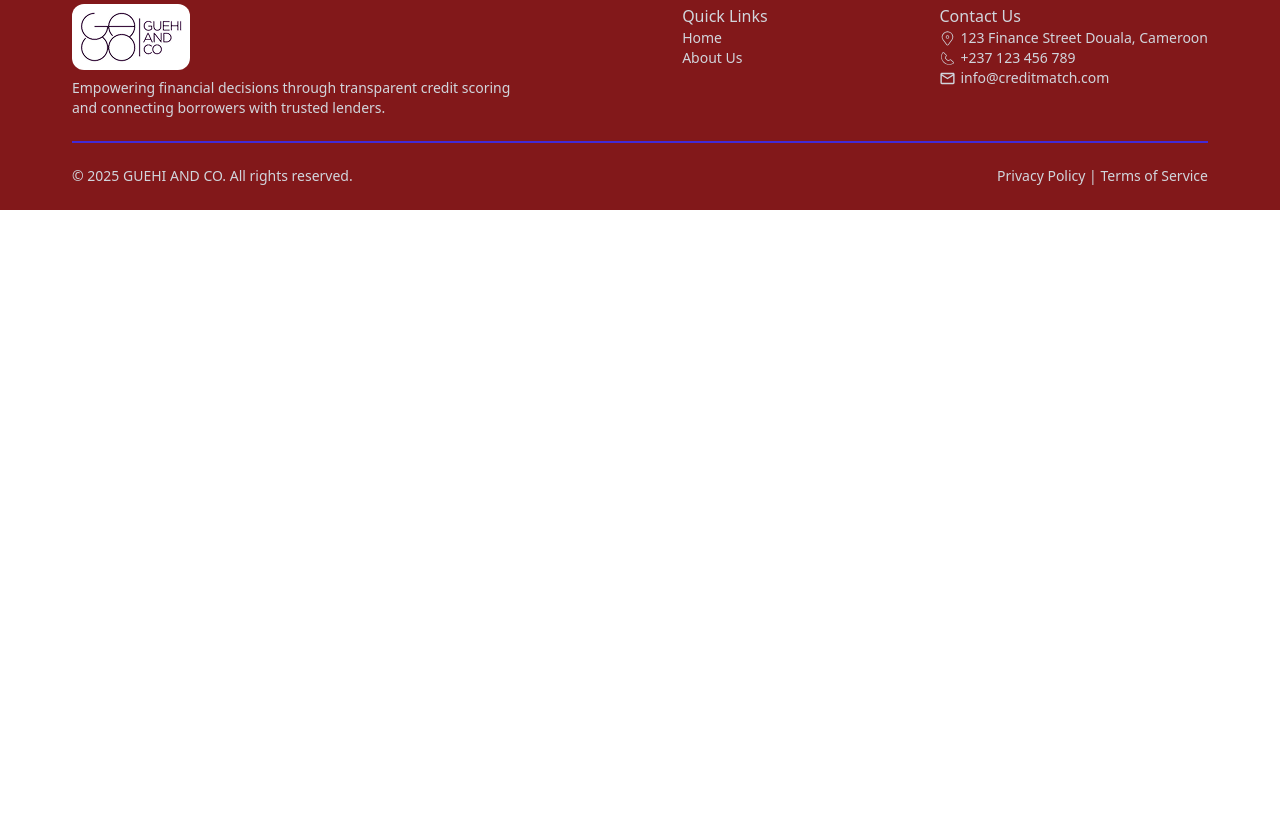
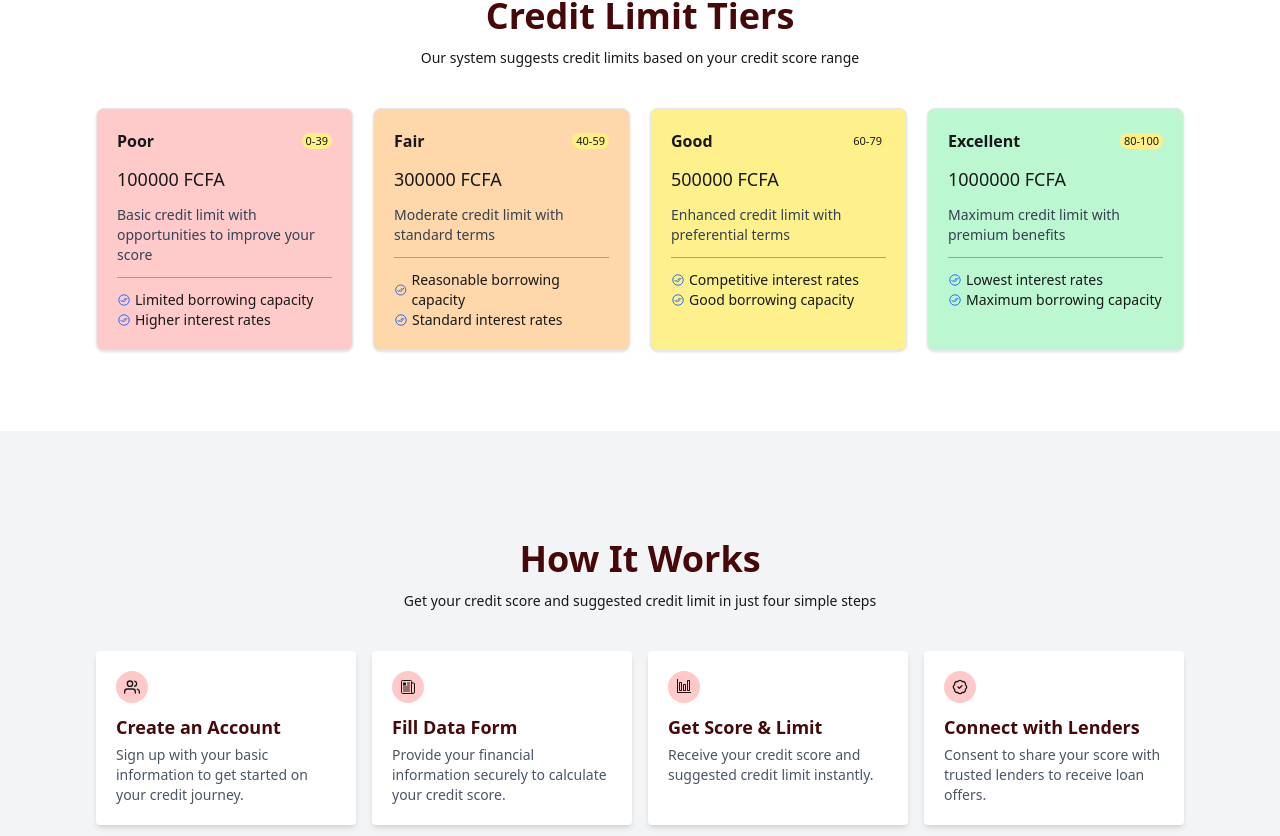
Before and after one commit to murad403/loan-frontend, a React (Vite) app: page / in a window 1280 px wide. Shown: the part 1384-2220 px from the top of the page. Before the commit the page ends 1594 px from the top, so only its background shows below. Built offline with nearby package versions, Linux system fonts and the light colour scheme.

Commit message:
how it works and credit limit section done

```diff
--- /dev/null
+++ b/src/components/home/CreditLimit.jsx
@@ -0,0 +1,40 @@
+import React from "react";
+import creditLimitData from "../../data/CreditLimit";
+import { IoCheckmarkDoneCircleOutline } from "react-icons/io5";
+
+const CreditLimit = () => {
+  return (
+    <div className="my-7 md:my-12 lg:my-20 mx-5 md:mx-14 lg:mx-24">
+      <div className="text-center space-y-1 md:space-y-2 lg:space-y-3">
+        <h1 className="text-xl font-bold md:text-2xl lg:text-4xl text-red-950">
+          Credit Limit Tiers
+        </h1>
+        <p className="text-sm">
+          Our system suggests credit limits based on your credit score range
+        </p>
+      </div>
+      <div className="grid grid-cols-1 md:grid-cols-2 lg:grid-cols-4 gap-4 md:gap-5 mt-5 md:mt-8 lg:mt-10">
+        {
+            creditLimitData.map((tier) => (
+                <div key={tier?.id} className={`border border-gray-200 rounded-lg shadow p-5 space-y-3`} style={{backgroundColor: tier?.color}}>
+                    <div className="flex justify-between items-center">
+                        <h2 className="text-[16px] font-semibold">{tier?.tag}</h2>
+                        <p className="text-[11px] bg-yellow-200 px-1 rounded-lg">{tier?.scoreRange}</p>
+                    </div>
+                    <p className="text-lg font-medium">{tier?.FCFA} FCFA</p>
+                    <p className="text-sm text-gray-700">{tier?.description}</p>
+                    <div className="w-full h-[1px] bg-gray-400"></div>
+                    <ul className="">
+                        {tier?.facilities.map((facility, index) => (
+                            <li key={index} className="text-sm flex  items-center gap-1"><IoCheckmarkDoneCircleOutline className="text-blue-600" />{facility}</li>
+                        ))}
+                    </ul>
+                </div>
+            ))
+        }
+      </div>
+    </div>
+  );
+};
+
+export default CreditLimit;
--- /dev/null
+++ b/src/components/home/HowItWorks.jsx
@@ -0,0 +1,38 @@
+import React from "react";
+import howItWorksData from "../../data/HowItWorks";
+
+const HowItWorks = () => {
+  return (
+    <div className="bg-gray-100 py-3 md:py-5 lg:py-7">
+      <div className="my-7 md:my-12 lg:my-20 mx-5 md:mx-14 lg:mx-24">
+        <div className="text-center space-y-1 md:space-y-2 lg:space-y-3">
+          <h1 className="text-xl font-bold md:text-2xl lg:text-4xl text-red-950">
+            How It Works
+          </h1>
+          <p className="text-sm">
+            Get your credit score and suggested credit limit in just four simple
+            steps
+          </p>
+        </div>
+        <div className="grid grid-cols-1 md:grid-cols-2 lg:grid-cols-4 gap-3 md:gap-4 mt-5 md:mt-8 lg:mt-10">
+            {
+            howItWorksData.map(step =>(
+                <div key={step?.id} className="bg-white p-3 md:p-4 lg:p-5 rounded-sm space-y-1 shadow-md">
+                  <p className="bg-red-200 p-2 inline-block rounded-full">{step?.icon && <step.icon />}</p>
+                    <h2 className="font-bold text-lg text-red-950">{step.title}</h2>
+                    <p className="text-sm text-gray-600">{step.description}</p>
+                </div>
+            ))
+        }
+        </div>
+        <div className="bg-[#DBCBB9] p-2 md:p-4 lg:p-6 rounded-lg mt-10 md:mt-16 lg:mt-20 text-center space-y-2 md:space-y-3 lg:space-y-4 py-6 md:py-8 lg:py-12">
+          <h2 className="text-2xl md:text-3xl lg:text-4xl text-red-950">Ready to discover your credit potential?</h2>
+          <p className="text-gray-700">Get your credit score now and see what credit limit you qualify for. It's quick, <br /> free, and completely transparent.</p>
+          <button className="bg-red-950 text-gray-400 py-2 px-4 rounded-md text-sm">Get Your Credit Score</button>
+        </div>
+      </div>
+    </div>
+  );
+};
+
+export default HowItWorks;
--- a/src/components/home/IndustrySolution.jsx
+++ b/src/components/home/IndustrySolution.jsx
@@ -5,7 +5,7 @@ const IndustrySolution = () => {
   return (
     <div className="my-7 md:my-12 lg:my-16 mx-5 md:mx-14 lg:mx-24">
       <div className="text-center space-y-1 md:space-y-2 lg:space-y-3">
-        <h1 className="text-xl font-bold md:text-2xl lg:text-4xl">
+        <h1 className="text-xl font-bold md:text-2xl lg:text-4xl text-red-950">
           Our Industry Solutions
         </h1>
         <p className="text-sm">
--- /dev/null
+++ b/src/data/CreditLimit.js
@@ -0,0 +1,49 @@
+
+const creditLimitData = [
+    {
+        id: 1,
+        tag: "Poor",
+        scoreRange: "0-39",
+        FCFA: 100000,
+        description: "Basic credit limit with opportunities to improve your score",
+        facilities: [
+            "Limited borrowing capacity", "Higher interest rates"
+        ],
+        color: "#FECACA"
+    },
+    {
+        id: 2,
+        tag: "Fair",
+        scoreRange: "40-59",
+        FCFA: 300000,
+        description: "Moderate credit limit with standard terms",
+        facilities: [
+            "Reasonable borrowing capacity", "Standard interest rates"
+        ],
+        color: "#FED7AA"
+    },
+    {
+        id: 3,
+        tag: "Good",
+        scoreRange: "60-79",
+        FCFA: 500000,
+        description: "Enhanced credit limit with preferential terms",
+        facilities: [
+            "Competitive interest rates", "Good borrowing capacity"
+        ],
+        color: "#FEF08A"
+    },
+    {
+        id: 4,
+        tag: "Excellent",
+        scoreRange: "80-100",
+        FCFA: 1000000,
+        description: "Maximum credit limit with premium benefits",
+        facilities: [
+            "Lowest interest rates", "Maximum borrowing capacity"
+        ],
+        color: "#BBF7D0"
+    }
+];
+
+export default creditLimitData;
--- /dev/null
+++ b/src/data/HowItWorks.js
@@ -0,0 +1,33 @@
+import { FiUsers } from "react-icons/fi";
+import { IoNewspaperOutline } from "react-icons/io5";
+import { LuBadgeCheck } from "react-icons/lu";
+import { VscGraph } from "react-icons/vsc";
+
+const howItWorksData = [
+    {
+        id: 1,
+        title: "Create an Account",
+        description: "Sign up with your basic information to get started on your credit journey.",
+        icon: FiUsers
+    },
+    {
+        id: 2,
+        title: "Fill Data Form",
+        description: "Provide your financial information securely to calculate your credit score.",
+        icon: IoNewspaperOutline
+    },
+    {
+        id: 3,
+        title: "Get Score & Limit",
+        description: "Receive your credit score and suggested credit limit instantly.",
+        icon: VscGraph
+    },
+    {
+        id: 4,
+        title: "Connect with Lenders",
+        description: "Consent to share your score with trusted lenders to receive loan offers.",
+        icon: LuBadgeCheck
+    },
+];
+
+export default howItWorksData;
--- a/src/pages/Home.jsx
+++ b/src/pages/Home.jsx
@@ -1,4 +1,6 @@
 import Banner from '../components/home/banner';
+import CreditLimit from '../components/home/CreditLimit';
+import HowItWorks from '../components/home/HowItWorks';
 import IndustrySolution from '../components/home/IndustrySolution';
 
 const Home = () => {
@@ -6,6 +8,8 @@ const Home = () => {
         <div>
             <Banner></Banner>
             <IndustrySolution></IndustrySolution>
+            <CreditLimit></CreditLimit>
+            <HowItWorks></HowItWorks>
         </div>
     );
 };
```
